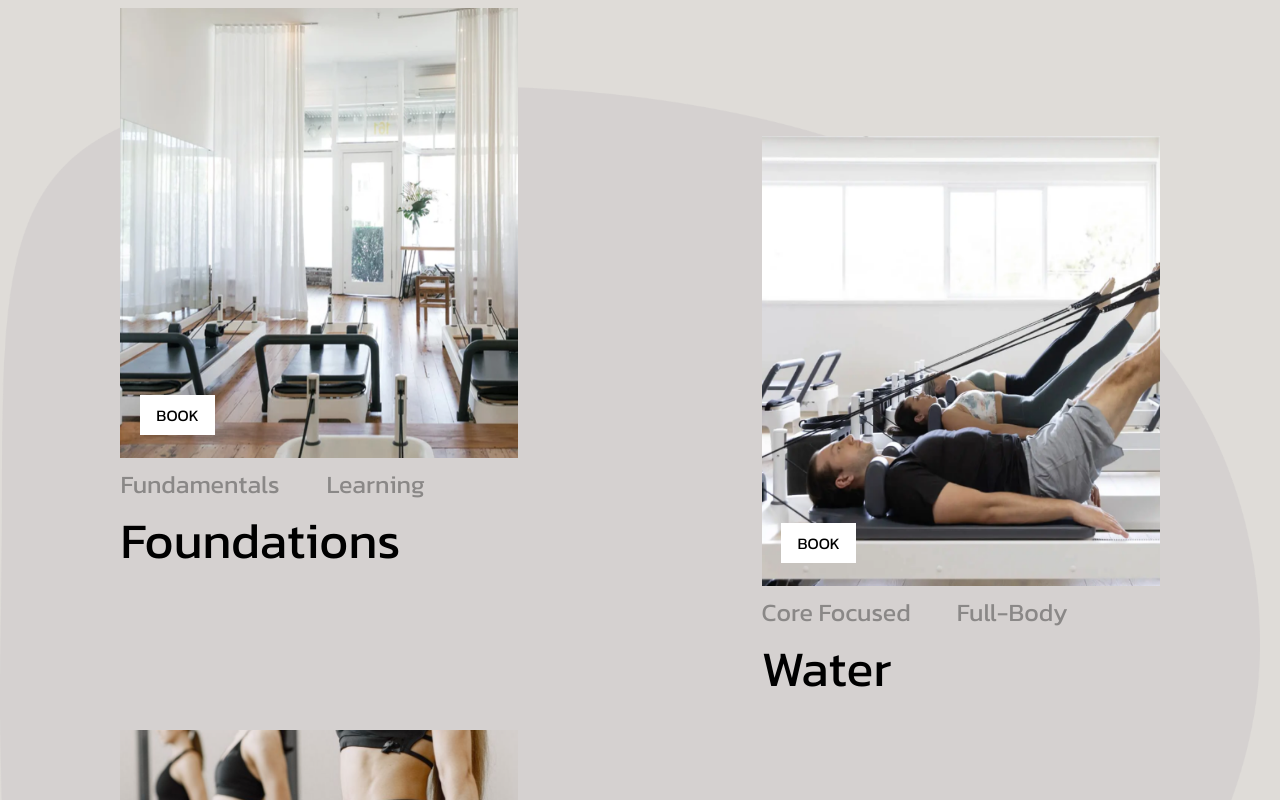
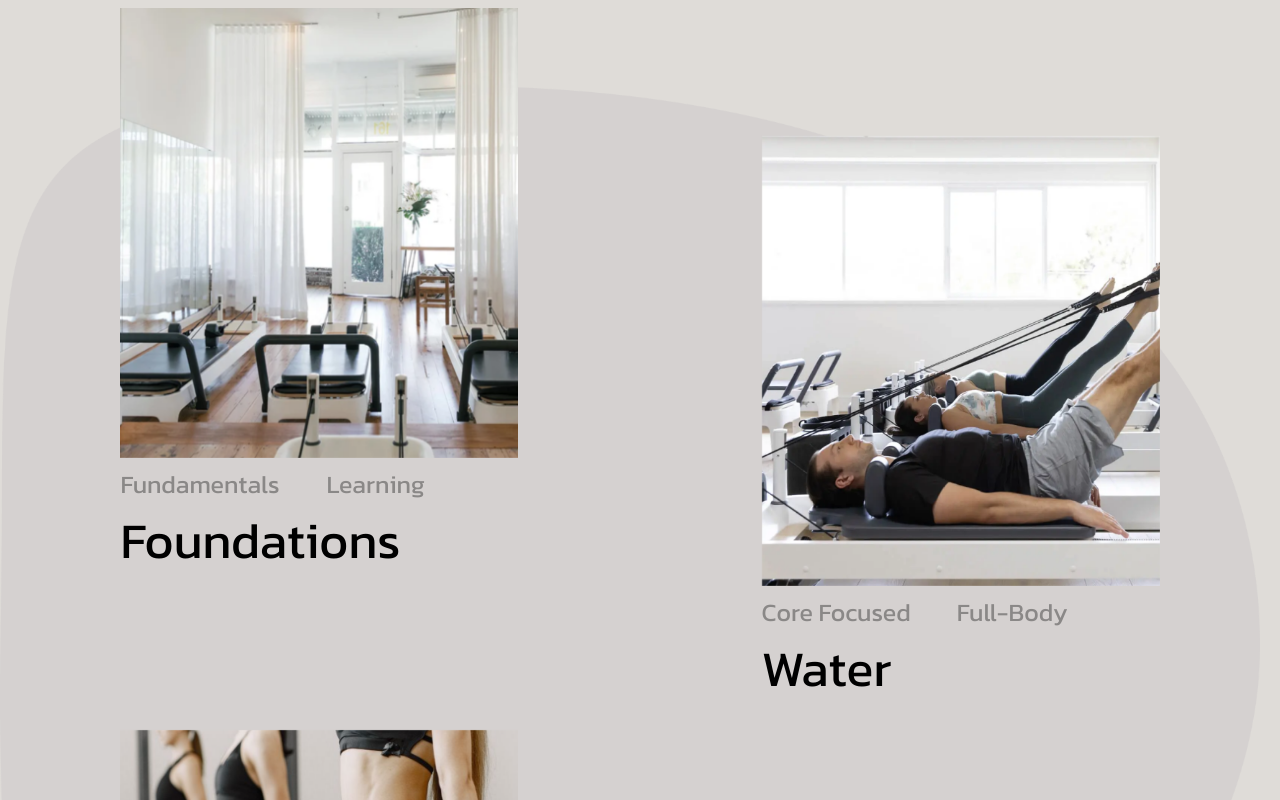
Before and after one commit to Carlie16604/Elevate, a React (Vite) app: page / in a window 1280 px wide. Shown: the part 1500-2300 px from the top of the page. Built offline with nearby package versions, Linux system fonts and the light colour scheme.

Commit message:
completed card stack:

```diff
--- a/src/index.css
+++ b/src/index.css
@@ -137,22 +137,15 @@ ul:hover a:hover ~ a:before {
 
 .card-deck {
   margin: 0 0 7rem;
-  position: relative;
-  max-width: 100%;
-  max-height: 100%;
-  display: flex;
-  flex-flow: row wrap;
-  /* transition: all .2s ease-in-out; */
 }
 
-.card:hover .card-inner{
+.card-inner:hover {
   transform: rotateY(-180deg)
 }
 
 .card {
   width: 398px;
   height: 450px;
-  /* position: relative; */
   margin: 0 2rem;
   perspective: 1000px;
 }
@@ -168,10 +161,6 @@ ul:hover a:hover ~ a:before {
 .imgWrap {
   height: 100%;
   width: 100%;
-  /* transform: scale(1); */
-  /* transition: all .5 ease; */
-  /* filter: grayscale(50%); */
-  /* position: absolute; */
 }
 
 .card-front, .card-back {
@@ -182,14 +171,9 @@ ul:hover a:hover ~ a:before {
 }
 
 .card-back {
-  color: #fff;
   background-color: #949978;
   transform: rotateY(180deg);
 }
-
-/* .imgWrap:hover {
-  filter: grayscale(0%);
-} */
 
 .book {
   background-color: white;
--- a/src/pages/Classes.jsx
+++ b/src/pages/Classes.jsx
@@ -34,14 +34,14 @@ const Classes = () => {
                             <div className='card-inner'>
                                 <div className='card-front'>
                                     <img className='imgWrap' src={Foundations} alt='Img Placeholder' />
-                                    <div className='book'>
-                                        <Link to='/Booking' onClick={ goTop }>
-                                            <p>Book</p>
-                                        </Link>
-                                    </div>
                                 </div>
                                 <div className='card-back'>
                                     <h3>pee pee poo poo</h3>
+                                    <div className='book'>
+                                        <Link to='/Booking' onClick={ goTop }>
+                                            <p className='color-[#0000]'>Book</p>
+                                        </Link>
+                                    </div>
                                 </div>
                             </div>
                             <div className='adjectives'>
@@ -58,14 +58,14 @@ const Classes = () => {
                             <div className='card-inner'>
                                 <div className='card-front'>
                                     <img className='imgWrap' src={Water} alt='Img Placeholder' />
+                                </div>
+                                <div className='card-back'>
+                                    <h3>pee pee poo poo</h3>
                                     <div className='book'>
                                         <Link to='/Booking' onClick={ goTop }>
                                             <p>Book</p>
                                         </Link>
                                     </div>
-                                </div>
-                                <div className='card-back'>
-                                    <h3>pee pee poo poo</h3>
                                 </div>
                             </div>
                             <div className='adjectives'>
@@ -81,15 +81,15 @@ const Classes = () => {
                         <div className='card'>
                             <div className='card-inner'>
                                 <div className='card-front'>
-                                    <img className='imgWrapper' src={Fire} alt='Img Placeholder' />
+                                    <img className='imgWrap' src={Fire} alt='Img Placeholder' />
+                                </div>
+                                <div className='card-back'>
+                                    <h3>pee pee poo poo</h3>
                                     <div className='book'>
                                         <Link to='/Booking' onClick={ goTop }>
                                             <p>Book</p>
                                         </Link>
                                     </div>
-                                </div>
-                                <div className='card-back'>
-                                    <h3>pee pee poo poo</h3>
                                 </div>
                             </div>
                             <div className='adjectives'>
@@ -105,15 +105,15 @@ const Classes = () => {
                         <div className='card'>
                             <div className='card-inner'>
                                 <div className='card-front'>
-                                    <img className='imgWrapper' src={Air} alt='Img Placeholder' />
+                                    <img className='imgWrap' src={Air} alt='Img Placeholder' />
+                                </div>
+                                <div className='card-back'>
+                                    <h3>pee pee poo poo</h3>
                                     <div className='book'>
                                         <Link to='/booking' onClick={ goTop }>
                                             <p>Book</p>
                                         </Link>
                                     </div>
-                                </div>
-                                <div className='card-back'>
-                                    <h3>pee pee poo poo</h3>
                                 </div>
                             </div>
                             <div className='adjectives'>
```
